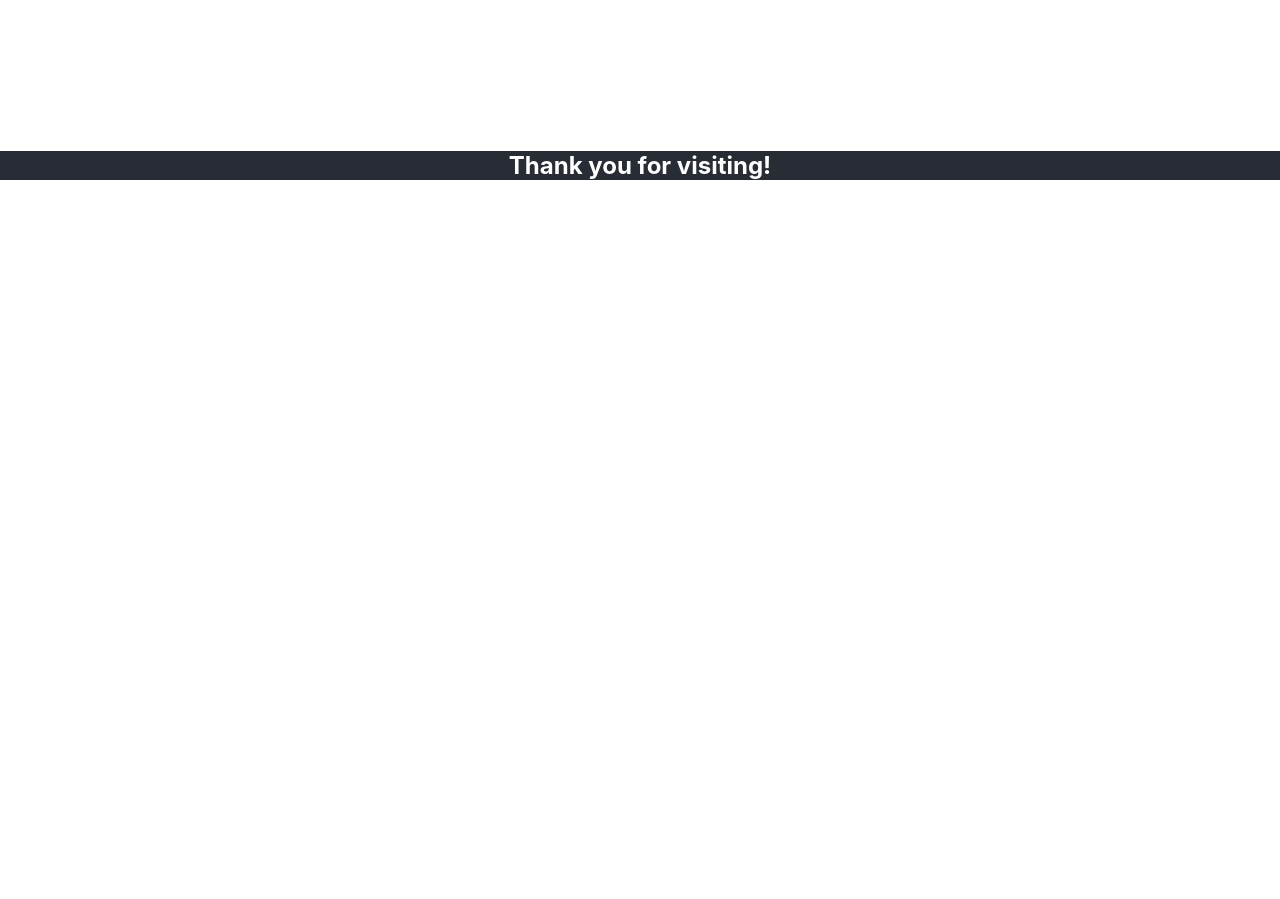
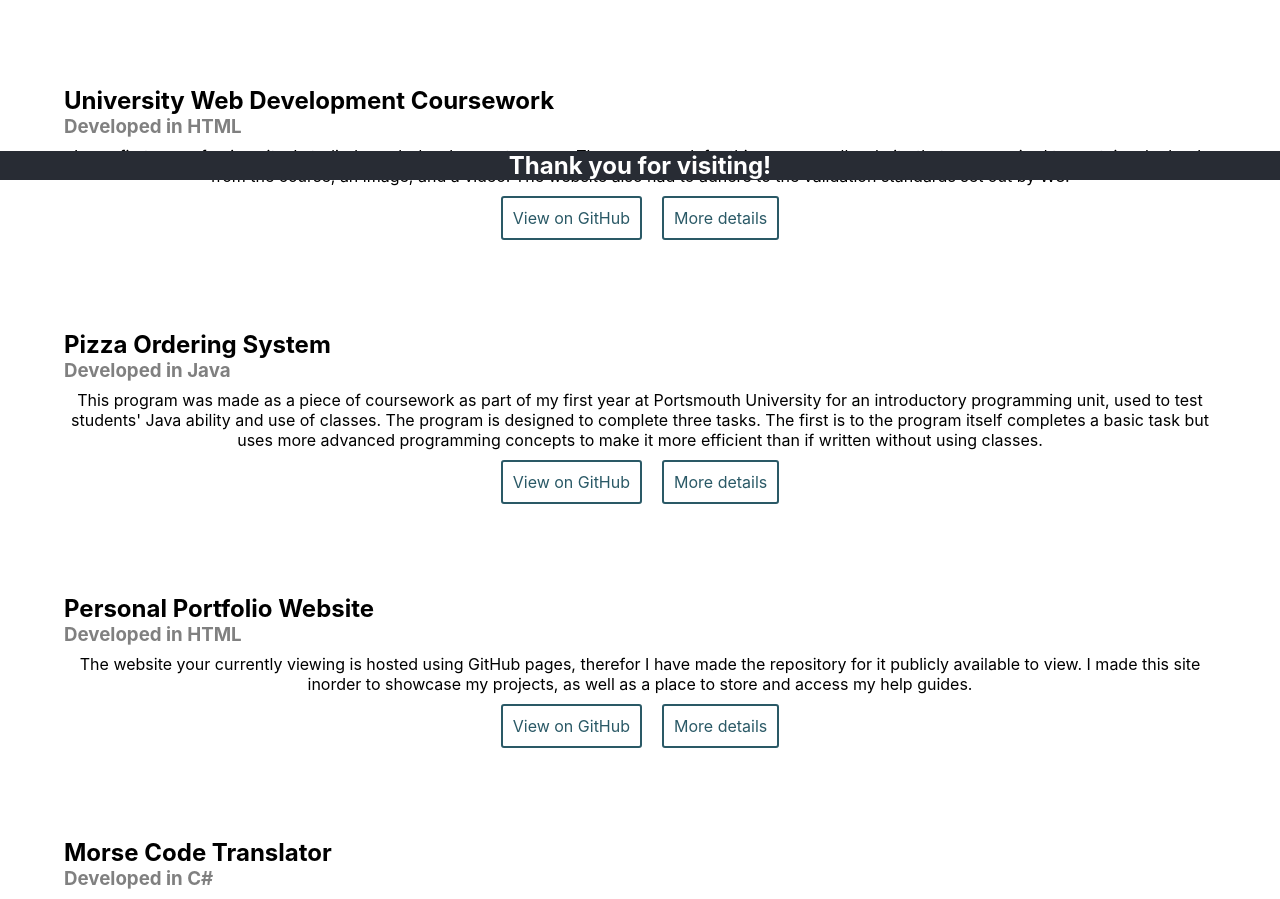
Before and after one commit to MatthewNobes/MatthewNobes.github.io, a React (Create React App) app: page /Projects in a window 1280 px wide. Shown: the part 620-1519 px from the top of the page. Before the commit the page ends 800 px from the top, so only its background shows below. Built offline with nearby package versions, Linux system fonts and the light colour scheme.

Commit message:
Adding new projects

```diff
--- a/src/App.css
+++ b/src/App.css
@@ -79,7 +79,7 @@
   vertical-align: middle;
   padding-left: 2.5vw;
   padding-right: 2.5vw;
-
+  padding-bottom: 10vh;
 }
 
 .Main-Title {
--- a/src/Data/projectData.js
+++ b/src/Data/projectData.js
@@ -13,4 +13,32 @@ export const projectsList = [
       description: "A collection of different functions and algorithms. These can be quickly copied over into JavaScript programs. ",
       primiaryLanguage: "JavaScript",
     },
+    {
+      projectName: "University Web Development Coursework",
+      repoLink: "https://github.com/MatthewNobes/UniWebsiteCoursework",
+      pagesLink: "https://matthewnobes.github.io/UniWebsiteCoursework/",
+      description: "In my first year of university, I studied a web development course. The coursework for this was a small website that was required to contain a logbook from the course, an image, and a video. The website also had to adhere to the validation standards set out by W3.",
+      primiaryLanguage: "HTML",
+    },
+    {
+      projectName: "Pizza Ordering System",
+      repoLink: "https://github.com/MatthewNobes/PizzaOrderSystem",
+      pagesLink: "https://matthewnobes.github.io/PizzaOrderSystem/",
+      description: "This program was made as a piece of coursework as part of my first year at Portsmouth University for an introductory programming unit, used to test students' Java ability and use of classes. The program is designed to complete three tasks. The first is to the program itself completes a basic task but uses more advanced programming concepts to make it more efficient than if written without using classes.",
+      primiaryLanguage: "Java",
+    },
+    {
+      projectName: "Personal Portfolio Website",
+      repoLink: "https://github.com/MatthewNobes/MatthewNobes.github.io",
+      pagesLink: "https://matthewnobes.github.io/",
+      description: "The website your currently viewing is hosted using GitHub pages, therefor I have made the repository for it publicly available to view. I made this site inorder to showcase my projects, as well as a place to store and access my help guides.",
+      primiaryLanguage: "HTML",
+    },
+    {
+      projectName: "Morse Code Translator",
+      repoLink: "https://github.com/MatthewNobes/Morse",
+      pagesLink: "https://matthewnobes.github.io/Morse/",
+      description: "I created this project as a tool that will be used for a future project, the enigma machine. It will be used to translate the letters into morse to be sent to other machines. It has the capability to encode and decode morse code using an array to store the morse code for each letter in the position of its ASCII character. As well as this it is my first attempt at using audio within a C# program. It is used to play the audio sounds for the morse code. The program also has a copy to clipboard function.",
+      primiaryLanguage: "C#",
+    },
   ];
```
